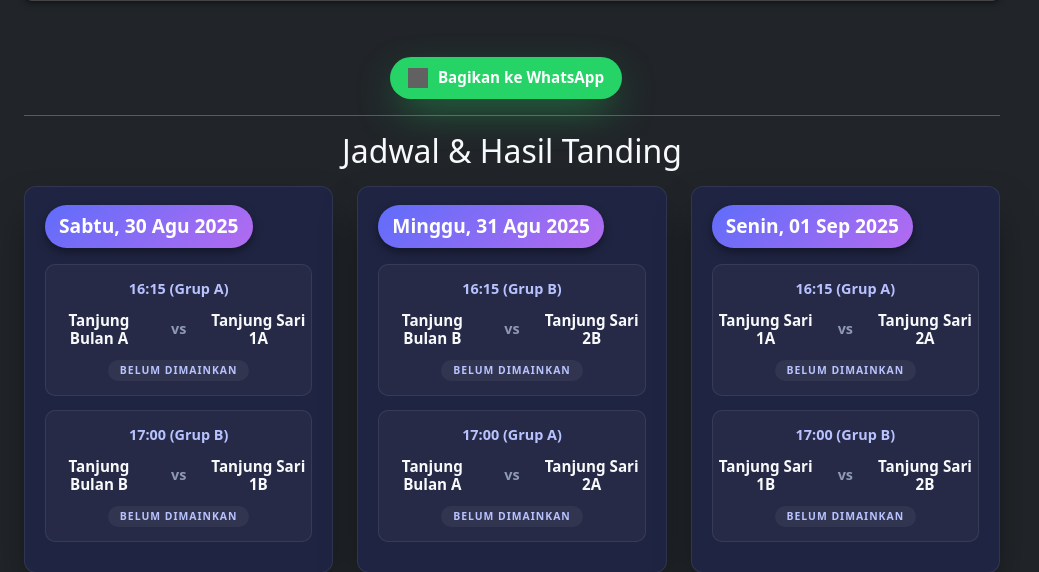
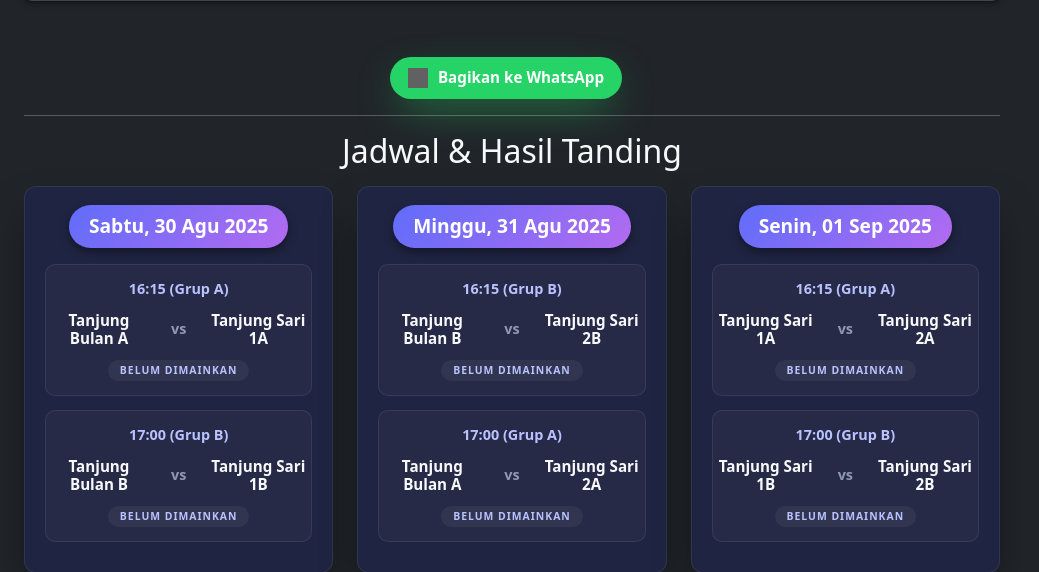
Before and after one commit to bypulung/bypulung.github.io, a PHP site: page /supercup/index.html in a window 1280 px wide. Shown: the part 774-1346 px from the top of the page, without its empty margins (0-1039 px from the left). Run offline with PHP 8.4, Linux system fonts and the light colour scheme; some libraries are stand-ins or nearby versions; grey boxes are pictures that could not be loaded.

Commit message:
Update gaya.css

```diff
--- a/supercup/gaya.css
+++ b/supercup/gaya.css
@@ -91,10 +91,15 @@ h1 { margin:0 0 6px; font-size:1.8rem; letter-spacing:0.5px; }
   font-weight: 700;
   color: #fff;
   background: var(--gradient);
-  padding: 8px 14px;
+  padding: 8px 20px;
   border-radius: 999px;
-  display: inline-block;
+  display: flex;
+  justify-content: center;   /* rata tengah horizontal */
+  align-items: center;       /* rata tengah vertical */
   box-shadow: 0 4px 10px rgba(0,0,0,.4);
+  width: max-content;
+  margin-left: auto;
+  margin-right: auto;        /* supaya benar-benar center */
 }
 
 
```
